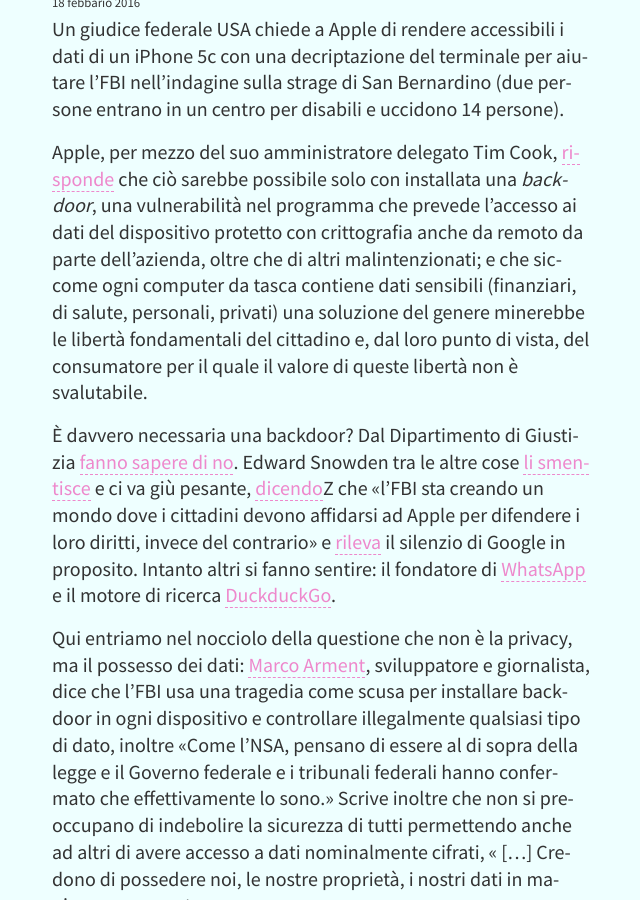
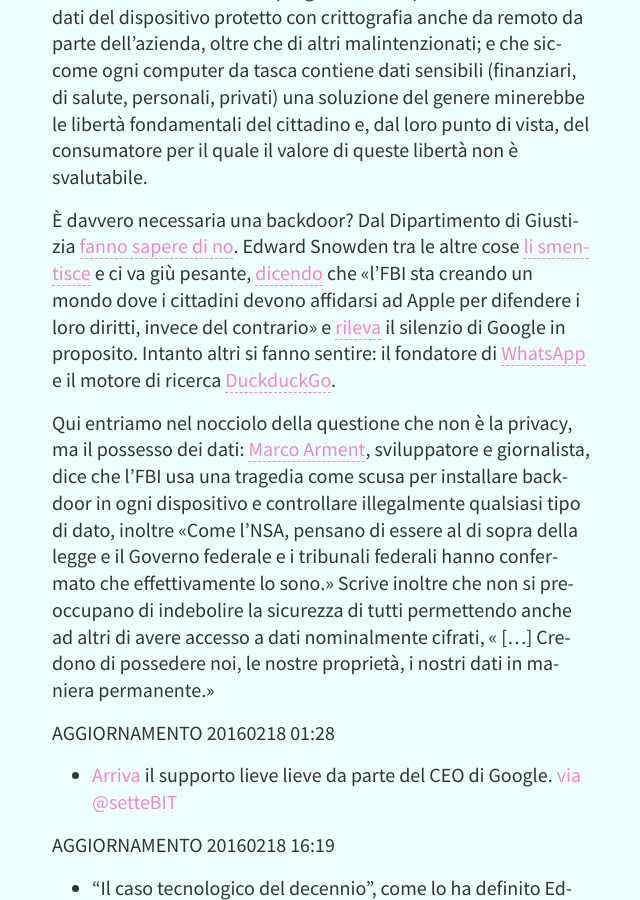
Before and after one commit to giorgiospiga/blogbrt, a Jekyll site: the page built from _posts/2016-02-18-Il-più-importante.md, in a window 1280 px wide and 900 px high, scrolled down 488 px. Shown: the whole window, without its empty margins (318-958 px from the left). Built offline with Jekyll 4.4.1, drawn with Linux system fonts in a browser that asks for light colours; nearby versions of some CDN libraries; some web fonts are replaced; some of the changed text lies outside the part shown.

```diff
--- a/_posts/2016-02-18-Il-più-importante.md
+++ b/_posts/2016-02-18-Il-più-importante.md
@@ -12,7 +12,7 @@ Un giudice federale USA chiede a Apple di rendere accessibili i dati di un iPhon
 Apple, per mezzo del suo amministratore delegato Tim Cook, [risponde](http://www.apple.com/customer-letter/) che ciò sarebbe possibile solo con installata una *backdoor*, una vulnerabilità nel programma che prevede l'accesso ai dati del dispositivo protetto con crittografia anche da remoto da parte dell'azienda, oltre che di altri malintenzionati; e che siccome ogni computer da tasca contiene dati sensibili (finanziari, di salute, personali, privati) una soluzione del genere minerebbe le libertà fondamentali del cittadino e, dal loro punto di vista, del consumatore per il quale il valore di queste libertà non è svalutabile.
 
 È davvero necessaria una backdoor? Dal Dipartimento di Giustizia [fanno sapere di no](http://www.reuters.com/article/apple-encryption-whitehouse-idUSW1N14V03K).
-Edward Snowden tra le altre cose [li smentisce](https://twitter.com/Snowden/status/699991372040966145) e ci va giù pesante, [dicendo](https://twitter.com/Snowden/status/699984388067557376)Z che «l'FBI sta creando un mondo dove i cittadini devono affidarsi ad Apple per difendere i loro diritti, invece del contrario» e [rileva](https://twitter.com/Snowden/status/699997565987745792) il silenzio di Google in proposito. Intanto altri si fanno sentire: il fondatore di [WhatsApp](https://www.facebook.com/jan.koum/posts/10153907267490011) e il motore di ricerca [DuckduckGo](https://twitter.com/duckduckgo/status/700050565640884224).
+Edward Snowden tra le altre cose [li smentisce](https://twitter.com/Snowden/status/699991372040966145) e ci va giù pesante, [dicendo](https://twitter.com/Snowden/status/699984388067557376) che «l'FBI sta creando un mondo dove i cittadini devono affidarsi ad Apple per difendere i loro diritti, invece del contrario» e [rileva](https://twitter.com/Snowden/status/699997565987745792) il silenzio di Google in proposito. Intanto altri si fanno sentire: il fondatore di [WhatsApp](https://www.facebook.com/jan.koum/posts/10153907267490011) e il motore di ricerca [DuckduckGo](https://twitter.com/duckduckgo/status/700050565640884224).
 
 Qui entriamo nel nocciolo della questione che non è la privacy, ma il possesso dei dati: [Marco Arment](https://marco.org/2016/02/17/not-about-this-5c), sviluppatore e giornalista, dice che l'FBI usa una tragedia come scusa per installare backdoor in ogni dispositivo e controllare illegalmente qualsiasi tipo di dato, inoltre «Come l'NSA, pensano di essere al di sopra della legge e il Governo federale e i tribunali federali hanno confermato che effettivamente lo sono.» Scrive inoltre che non si preoccupano di indebolire la sicurezza di tutti permettendo anche ad altri di avere accesso a dati nominalmente cifrati, « […] Credono di possedere noi, le nostre proprietà, i nostri dati in maniera permanente.»
 
@@ -23,7 +23,6 @@ AGGIORNAMENTO 20160218 01:28
 AGGIORNAMENTO 20160218 16:19
 
 - "Il caso tecnologico del decennio", come lo ha definito Edward Snowden, al Corriere della Sera viene fatto commentare da Beppe Severgnini che dimostra di non conoscere l'argomento e infatti i risultati [sono disastrosi](http://www.corriere.it/opinioni/16_febbraio_18/sicurezza-privacy-apple-prima-clienti-poi-cittadini-scelta-sbagliata-0e5d32a2-d5a8-11e5-bbd0-dbbf7f226638.shtml).
-
 - In Italia, [in questo momento](http://www.apogeonline.com/webzine/2016/02/17/legiferare-senza-cognizione-di-causa). via [Lucio Bragagnolo](http://macintelligence.org/blog/2016/02/17/il-coraggio-e-il-valore/).
 
 AGGIORNAMENTO 20160219 22:02
@@ -41,7 +40,7 @@ AGGIORNAMENTO 20160219 22:02
 AGGIORNAMENTO 20160220 22:17
 
 - [No, Apple Has Not Unlocked 70 iPhones For Law Enforcement](http://techcrunch.com/2016/02/18/no-apple-has-not-unlocked-70-iphones-for-law-enforcement/);
-- La password dell'Apple ID [sarebbe](http://www.buzzfeed.com/johnpaczkowski/apple-terrorists-appleid-passcode-changed-in-government-cust#.ayPBORE8kY) stata cambiata dopo la tragedia, quindi quando l'iPhone [era già sotto custodia del governo federale](#)(http://9to5mac.com/2016/02/19/apple-doj-response-fbi-backdoor/);
+- La password dell'Apple ID [sarebbe](http://www.buzzfeed.com/johnpaczkowski/apple-terrorists-appleid-passcode-changed-in-government-cust#.ayPBORE8kY) stata cambiata dopo la tragedia, quindi quando l'iPhone [era già sotto custodia del governo federale](http://9to5mac.com/2016/02/19/apple-doj-response-fbi-backdoor/);
 - Snowden e altri [dicono](https://twitter.com/Snowden/status/700823383961792512) che l'FBI avrebbe già tutti i dati utili all'indagine, ottenibili da altre fonti o con altri metodi;
 - Richard Stallman, fondatore di GNU e della fondazione per il software libero (Free Software Foundation), [non si dice contrario](https://stallman.org/archives/2015-nov-feb.html#20_February_2016_%28Investigating_one_suspect%29) in linea di principio alle richieste governative.
 - [Riassunto](http://venturebeat.com/2016/02/19/apple-fbi-timeline/).
--- a/index.html
+++ b/index.html
@@ -1,7 +1,7 @@
 ---
 layout: default
 type: home
-cover: assets/imgindex/m2.jpg
+cover:
 ---
 
 
```
Also changed, not shown: other parts of _posts/2016-02-18-Il-più-importante.md (+1 -1 lines), chisono.md (+1 -1 lines).
